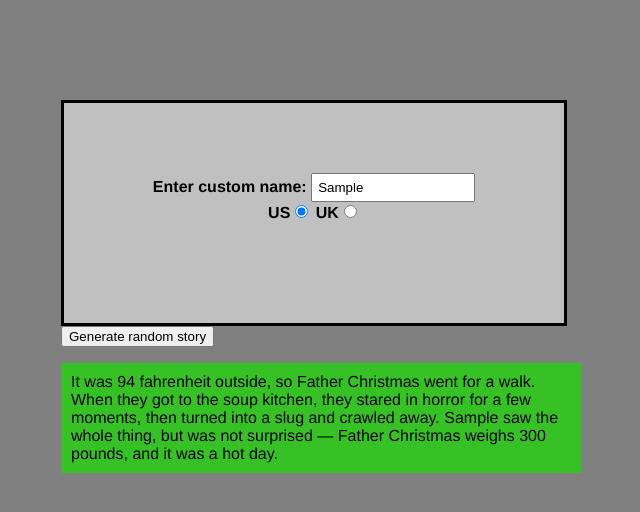
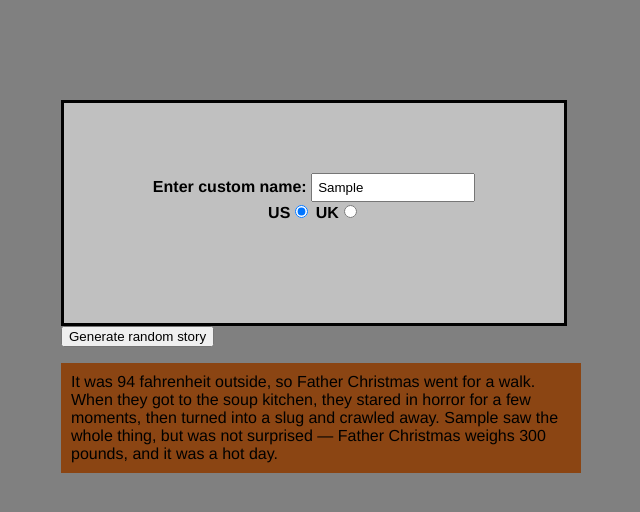
Before and after one commit to Tapily/ATStory, a plain HTML site: page index.html in a window 1280 px wide. Both pictures are taken after typing "Sample" into the empty fields and a click on the button "Generate random story". Shown: the whole page, without its empty margins (339-979 px from the left). Drawn offline with Linux system fonts and the light colour scheme.

Commit message:
Update index.html

```diff
--- a/index.html
+++ b/index.html
@@ -27,7 +27,7 @@
     }
 
     p {
-      background: #36C125;
+      background: #8B4513;
        width:500px;
       padding: 10px;
       visibility: hidden;
```
